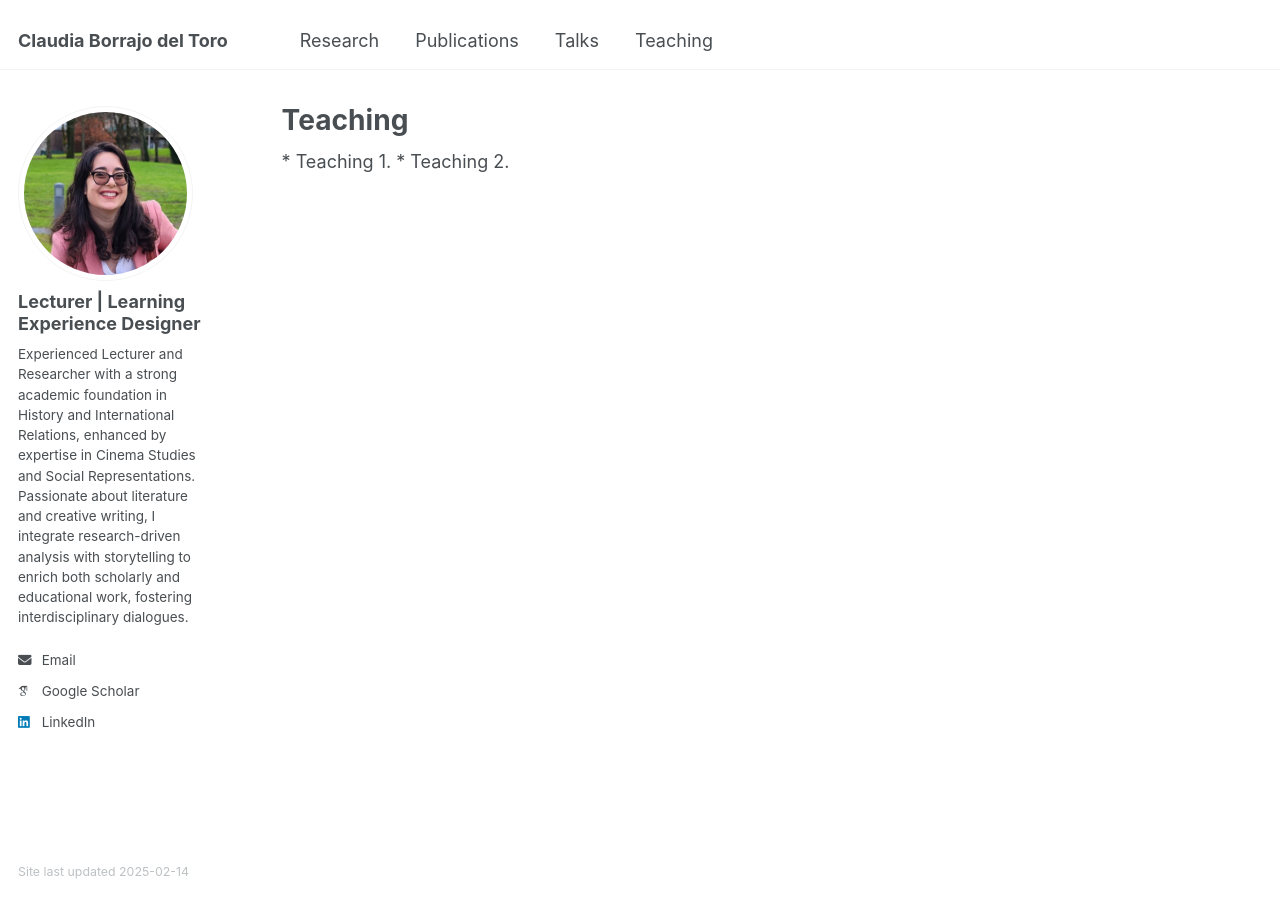
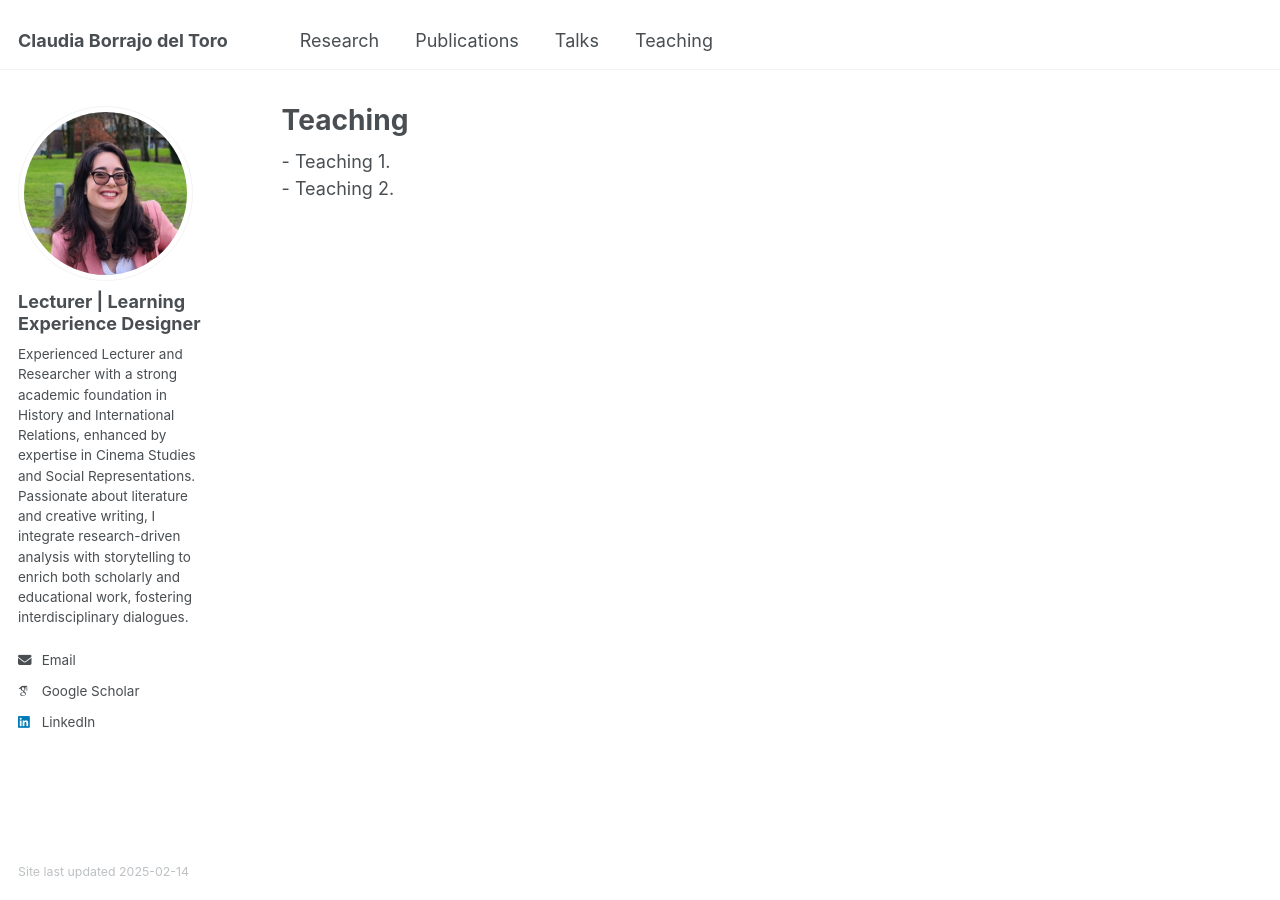
Before and after one commit to claudiabt/claudiabt.github.io, a Jekyll site: the page built from _pages/teaching.html, in a window 1280 px wide. Built offline with Jekyll 4.4.1, drawn with Linux system fonts in a browser that asks for light colours; some web fonts are replaced.

```diff
--- a/_pages/teaching.html
+++ b/_pages/teaching.html
@@ -7,8 +7,9 @@ author_profile: true
 
 {% include base_path %}
 
-* Teaching 1.
-* Teaching 2.
+- Teaching 1.
+<br>
+- Teaching 2.
 
 {% for post in site.teaching reversed %}
   {% include archive-single.html %}
```
